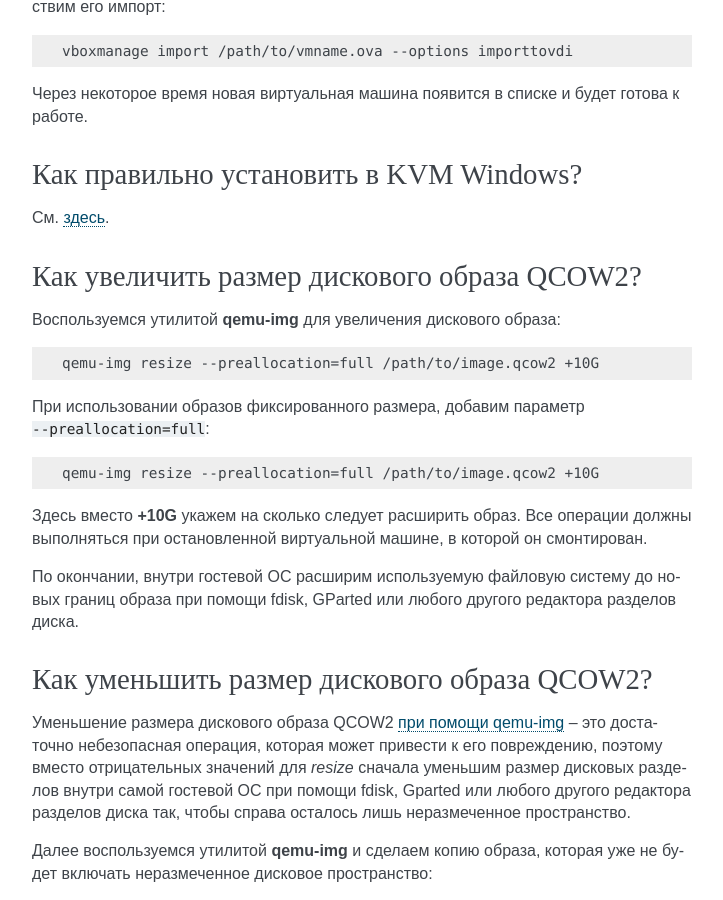
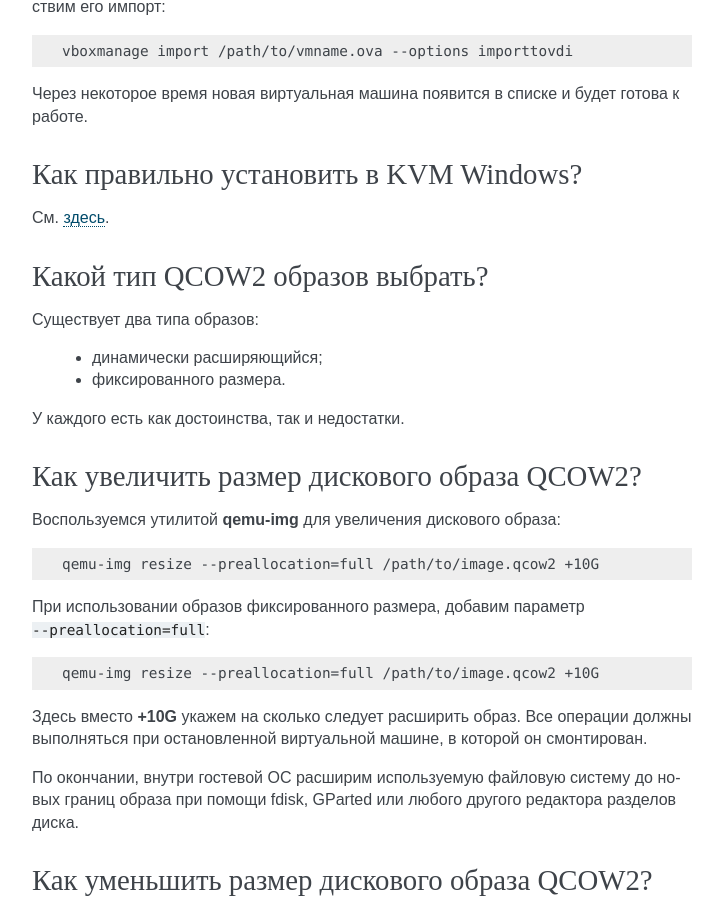
Before and after one commit to RussianFedora/FAQ, a Sphinx documentation site: the page built from source/virtualization.rst, in a window 1280 px wide and 900 px high, scrolled down 4203 px. Shown: the whole window, without its empty margins (388-1111 px from the left). Built offline with Sphinx 7.4.7, drawn with Linux system fonts in a browser that asks for light colours; comment, search, counter and statistics services are not loaded; some of the changed text lies outside the part shown.

Commit message:
Added question about QCOW2 image types.

```diff
--- a/source/virtualization.rst
+++ b/source/virtualization.rst
@@ -265,6 +265,19 @@
 
 См. `здесь <https://www.easycoding.org/2019/12/19/zapuskaem-windows-v-kvm-na-fedora.html>`__.
 
+.. index:: virtualization, kvm, qemu, qcow2
+.. _qcow2-type:
+
+Какой тип QCOW2 образов выбрать?
+====================================
+
+Существует два типа образов:
+
+  * динамически расширяющийся;
+  * фиксированного размера.
+
+У каждого есть как достоинства, так и недостатки.
+
 .. index:: virtualization, kvm, qemu, qcow2, resize
 .. _qcow2-resize:
 
```
